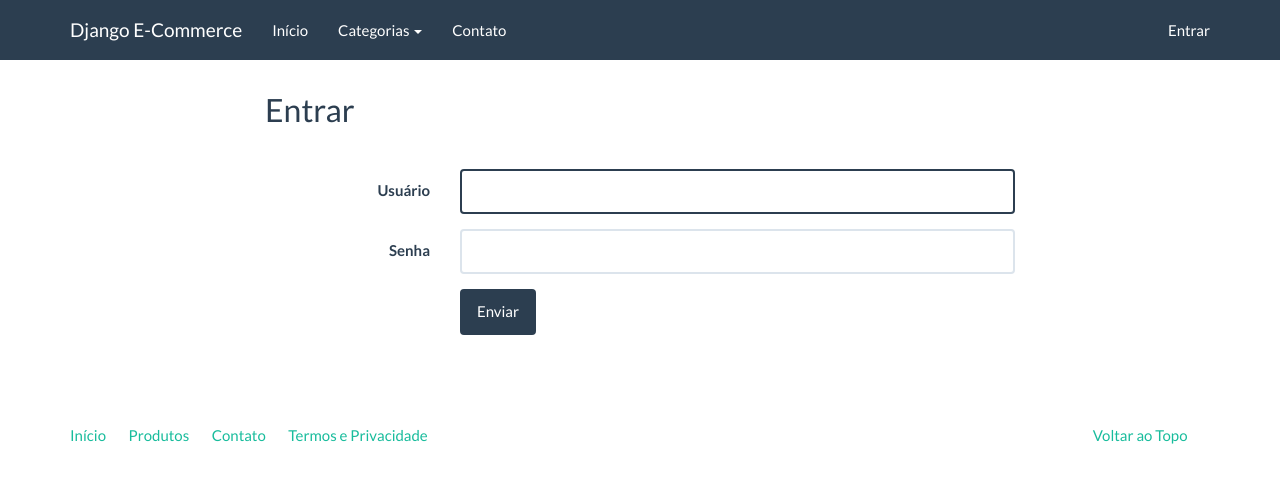
After one commit to cloud-etc/ecommerce, a Django app: page /entrar/ in a window 1280 px wide. The commit adds this page. Shown: the top 483 px of the page. Run offline with Django 3.2, Linux system fonts and the light colour scheme; tables that the repository leaves empty hold one stand-in row (values such as "Sample post"); some libraries are stand-ins or nearby versions.

Commit message:
20-10-2019 hd novo

```diff
--- a/core/forms.py
+++ b/core/forms.py
@@ -5,7 +5,7 @@ from django.conf import settings
 
 class ContactForm(forms.Form):
 
-	name = forms.CharField(label='Nome')
+	name = forms.CharField(label='Nomes')
 	email = forms.EmailField(label='E-mail')
 	message = forms.CharField(label='Mensagem', widget=forms.Textarea())
 
--- a/core/templates/core/base.html
+++ b/core/templates/core/base.html
@@ -41,7 +41,11 @@
 			</li>
           </ul>
           <ul class="nav navbar-nav navbar-right">
-            <li><a href="#">Minha Conta</a></li>
+                {% if user.is_authenticated %}
+                    <li><a href="{% url 'logout' %}">Sair</a></li>
+                {% else %}
+                    <li><a href="{% url 'login' %}">Entrar</a></li>
+                {% endif %}
           </ul>
         </div>
       </div>
--- /dev/null
+++ b/core/templates/core/login.html
@@ -0,0 +1,48 @@
+{% extends "core/base.html" %}
+
+{% load widget_tweaks %}
+
+{% block title %} Entrar | {{ block.super }}{% endblock %}
+
+{% block container %}
+<div class="row">
+    <div class="col-md-8 col-md-offset-2">
+        <div class="page-header">
+            <h2>Entrar</h2>
+        </div>
+        <form class="form-horizontal" method="post">
+            {% csrf_token %}
+            {% for error in form.non_field_errors %}
+            <div class="alert alert-danger">
+                {{ error }}
+            </div>
+            {% endfor %}
+            <fieldset>
+                <div class="form-group{% if form.username.errors %} has-error{% endif %}">
+                  <label for="{{ form.username.auto_id }}" class="col-md-3 control-label">{{ form.username.label }}</label>
+                  <div class="col-md-9">
+                    {% render_field form.username class="form-control" %}
+                    {% for error in form.username.errors %}
+                    <span class="help-block">{{ error }}</span>
+                    {% endfor %}
+                  </div>
+                </div>
+                <div class="form-group{% if form.password.errors %} has-error{% endif %}">
+                  <label for="{{ form.password.auto_id }}" class="col-md-3 control-label">{{ form.password.label }}</label>
+                  <div class="col-md-9">
+                    {% render_field form.password class="form-control" %}
+                    {% for error in form.password.errors %}
+                    <span class="help-block">{{ error }}</span>
+                    {% endfor %}
+                  </div>
+                </div>
+                <div class="form-group">
+                  <div class="col-md-9 col-md-offset-3">
+                    <button type="submit" class="btn btn-primary">Enviar</button>
+                  </div>
+                </div>
+            </fieldset>
+        </form>
+    </div>
+</div>
+{% endblock %}
--- a/ecommerce/settings.py
+++ b/ecommerce/settings.py
@@ -141,6 +141,9 @@ DEFAULT_FROM_EMAIL=EMAIL_HOST_USER
 EMAIL_PORT=587
 EMAIL_USE_TLS=True
 
+#usuario e auth
+LOGIN_URL = 'login.html'
+LOGIN_REDIRECT_URL = 'index'
 
 #STATICFILES_DIRS = [
 #    os.path.join(BASE_DIR, 'staticfiles')
--- a/ecommerce/urls.py
+++ b/ecommerce/urls.py
@@ -18,11 +18,15 @@ from django.conf.urls import url, include
 from django.contrib import admin
 from django.urls import path
 from core import views
+from django.contrib.auth.views import LoginView, LogoutView
 from catalog import views as v_catalog
 
 urlpatterns = [
     path('', views.index, name='index'),
     path('contato', views.contact, name='contact'),
+    #path('entrar/', login, {'template_name': 'login.html'}, name='login'),
+    path('entrar/', LoginView.as_view(template_name='core/login.html'), name="login"),
+    path('sair/', LogoutView.as_view(template_name='core/index.html'), name="logout"),
     path('catalogo/', include('catalog.urls'), name='catalog'),
     path('admin/', admin.site.urls),
 ]
```
